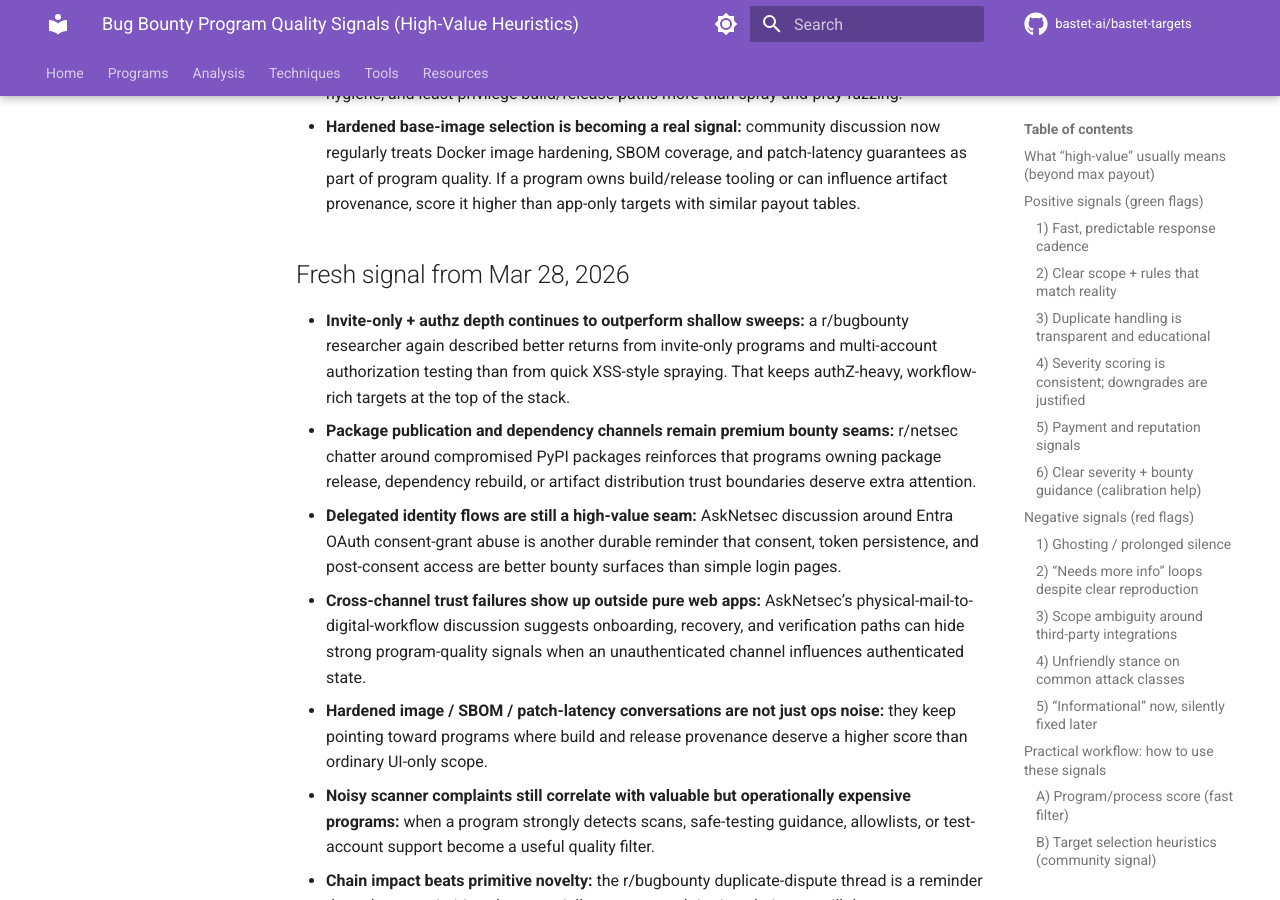
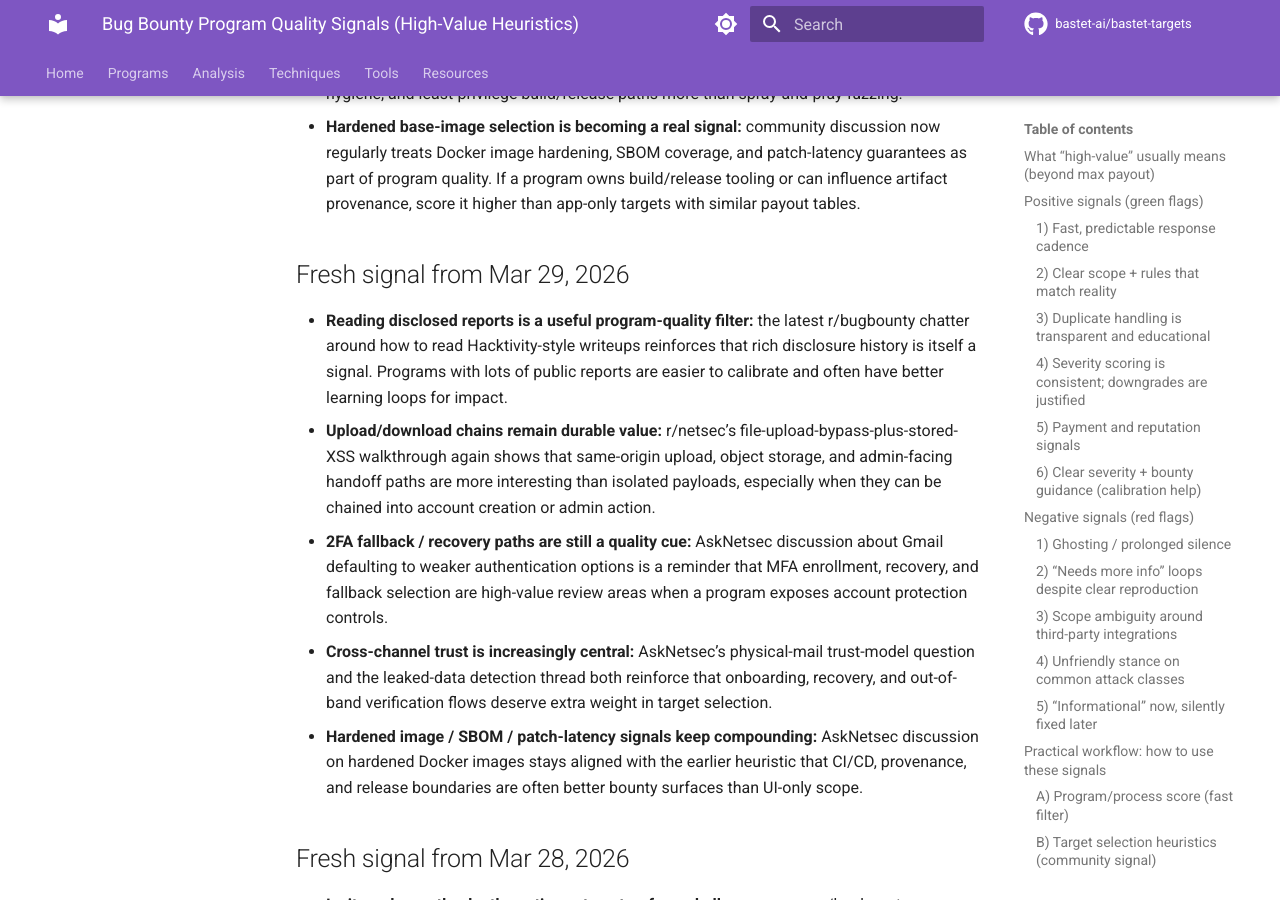
Before and after one commit to bastet-ai/bastet-targets, an MkDocs documentation site: the page built from docs/program-quality-signals.md, in a window 1280 px wide and 900 px high, scrolled down 7206 px. Built offline with MkDocs 1.6.1 and Material for MkDocs 9.7.7, drawn with Linux system fonts in a browser that asks for light colours; comment, search, counter and statistics services are not loaded.

Commit message:
Update H1 public index and quality signals

```diff
--- a/docs/program-quality-signals.md
+++ b/docs/program-quality-signals.md
@@ -167,6 +167,14 @@ As new repeated patterns emerge, update this page with **generalized** (non-doxx
 - **Supply-chain and image-provenance questions are getting more practical:** AskNetsec discussion about hardened Docker images, SBOMs, and rapid CVE patching reinforces that programs owning CI/CD, base-image, or artifact-signing trust boundaries can be disproportionately valuable. These surfaces tend to reward provenance checks, dependency hygiene, and least-privilege build/release paths more than spray-and-pray fuzzing.
 - **Hardened base-image selection is becoming a real signal:** community discussion now regularly treats Docker image hardening, SBOM coverage, and patch-latency guarantees as part of program quality. If a program owns build/release tooling or can influence artifact provenance, score it higher than app-only targets with similar payout tables.
 
+## Fresh signal from Mar 29, 2026
+
+- **Reading disclosed reports is a useful program-quality filter:** the latest r/bugbounty chatter around how to read Hacktivity-style writeups reinforces that rich disclosure history is itself a signal. Programs with lots of public reports are easier to calibrate and often have better learning loops for impact.
+- **Upload/download chains remain durable value:** r/netsec’s file-upload-bypass-plus-stored-XSS walkthrough again shows that same-origin upload, object storage, and admin-facing handoff paths are more interesting than isolated payloads, especially when they can be chained into account creation or admin action.
+- **2FA fallback / recovery paths are still a quality cue:** AskNetsec discussion about Gmail defaulting to weaker authentication options is a reminder that MFA enrollment, recovery, and fallback selection are high-value review areas when a program exposes account protection controls.
+- **Cross-channel trust is increasingly central:** AskNetsec’s physical-mail trust-model question and the leaked-data detection thread both reinforce that onboarding, recovery, and out-of-band verification flows deserve extra weight in target selection.
+- **Hardened image / SBOM / patch-latency signals keep compounding:** AskNetsec discussion on hardened Docker images stays aligned with the earlier heuristic that CI/CD, provenance, and release boundaries are often better bounty surfaces than UI-only scope.
+
 ## Fresh signal from Mar 28, 2026
 
 - **Invite-only + authz depth continues to outperform shallow sweeps:** a r/bugbounty researcher again described better returns from invite-only programs and multi-account authorization testing than from quick XSS-style spraying. That keeps authZ-heavy, workflow-rich targets at the top of the stack.
```
Also changed, not shown: docs/programs/hackerone-public.md (+1 -1 lines), 1 other file.
